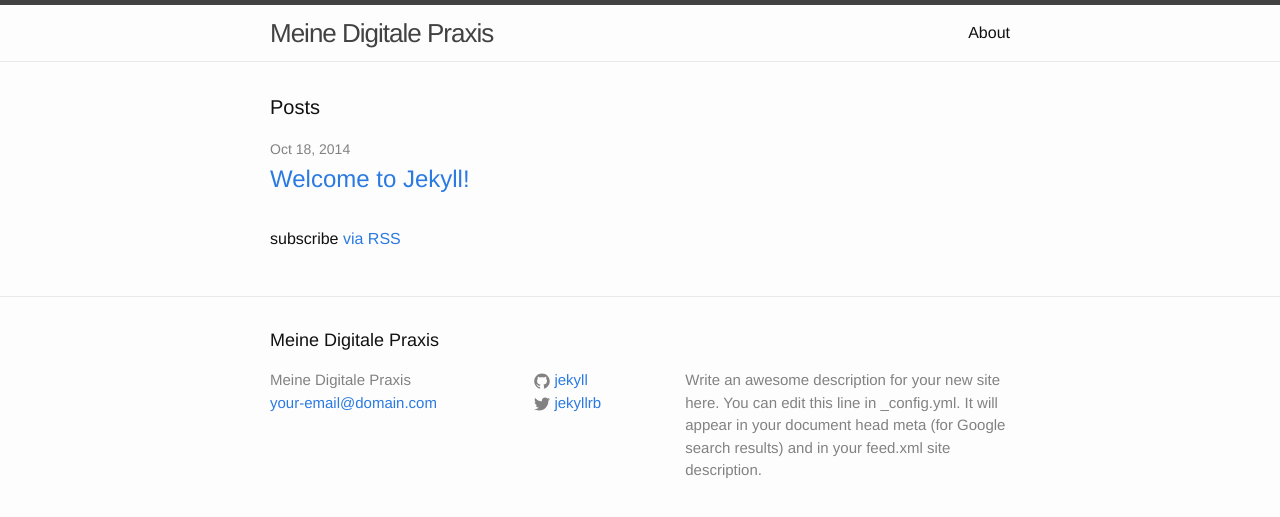
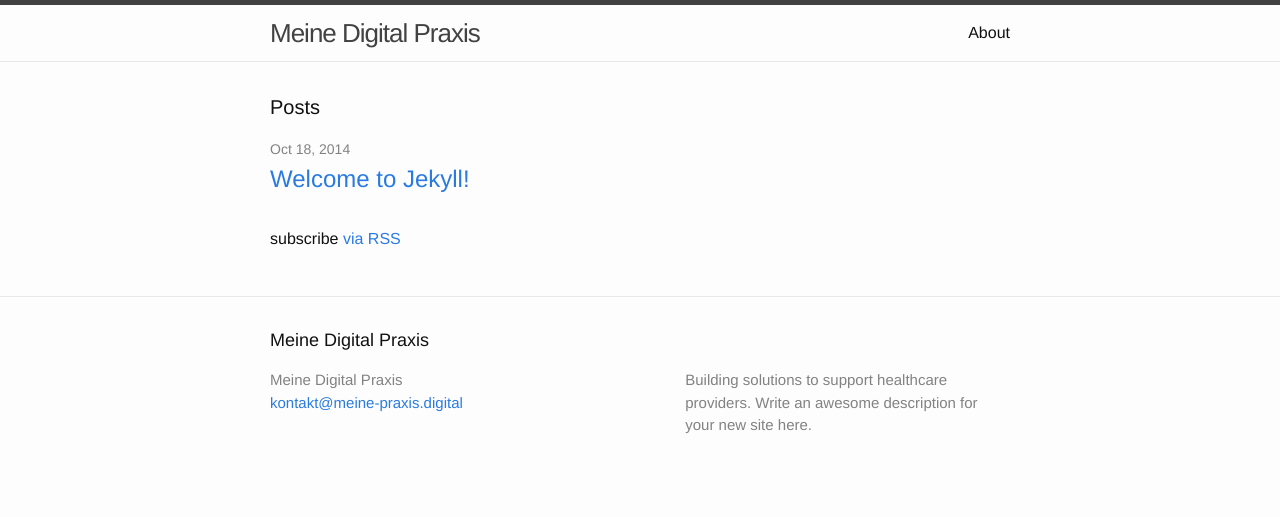
Before and after one commit to digitalpraxis/digitalpraxis.github.io, a Jekyll site: the page built from index.html, in a window 1280 px wide. Shown: the top 517 px of the page. Built offline with Jekyll 4.4.1, drawn with Linux system fonts in a browser that asks for light colours.

Commit message:
Update config

```diff
--- a/_config.yml
+++ b/_config.yml
@@ -1,22 +1,22 @@
 # Site settings
-title: Meine Digitale Praxis
-email: your-email@domain.com
+title: Meine Digital Praxis
+email: kontakt@meine-praxis.digital
 description: > # this means to ignore newlines until "baseurl:"
-  Write an awesome description for your new site here. You can edit this
-  line in _config.yml. It will appear in your document head meta (for
-  Google search results) and in your feed.xml site description.
+  Building solutions to support healthcare providers.
+  Write an awesome description for your new site here.
+# description will appear in your document head meta (for Google search results)
+# and in your feed.xml site description.
 #baseurl: "/example" # the subpath of your site, e.g. /blog/
 url: "https://digitalpraxis.github.io/" # the base hostname & protocol for your site
-twitter_username: jekyllrb
-github_username:  jekyll
 
-# google_analytics:
-# theme: jekyll-theme-cayman
+
+theme: jekyll-theme-cayman
 # theme: jekyll-theme-minimal
-remote_theme: pages-themes/cayman@v0.2.0
-plugins:
-- jekyll-remote-theme # add this line to the plugins list if you already have one
+# remote_theme: pages-themes/cayman@v0.2.0
+# plugins:
+# - jekyll-remote-theme # add this line to the plugins list if you already have one
 
+# google_analytics:# TODO
 
 # Build settings
 markdown: kramdown
```
